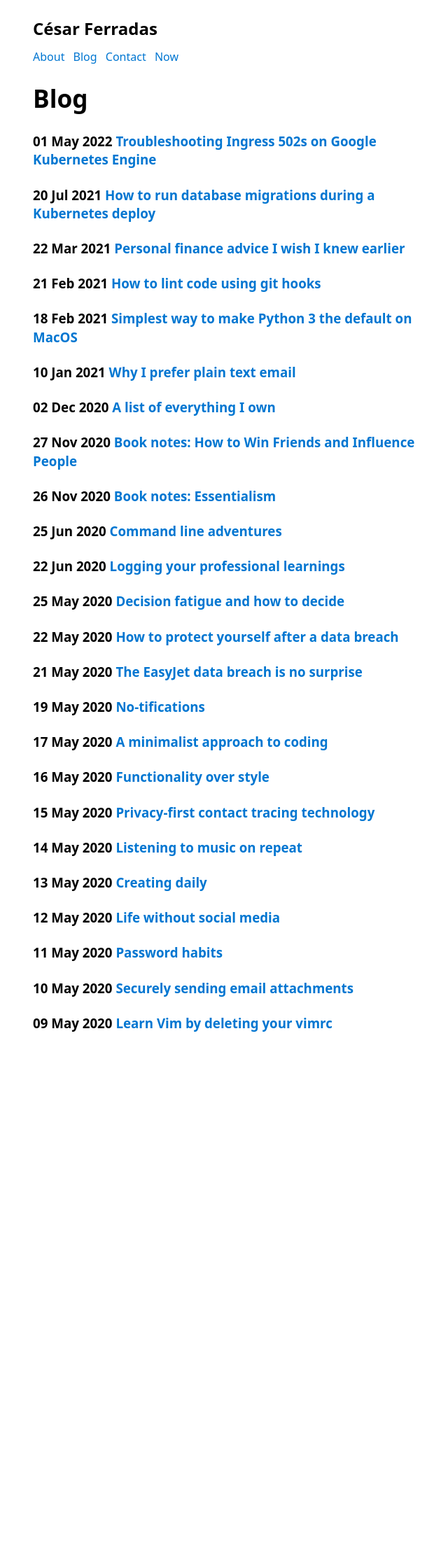
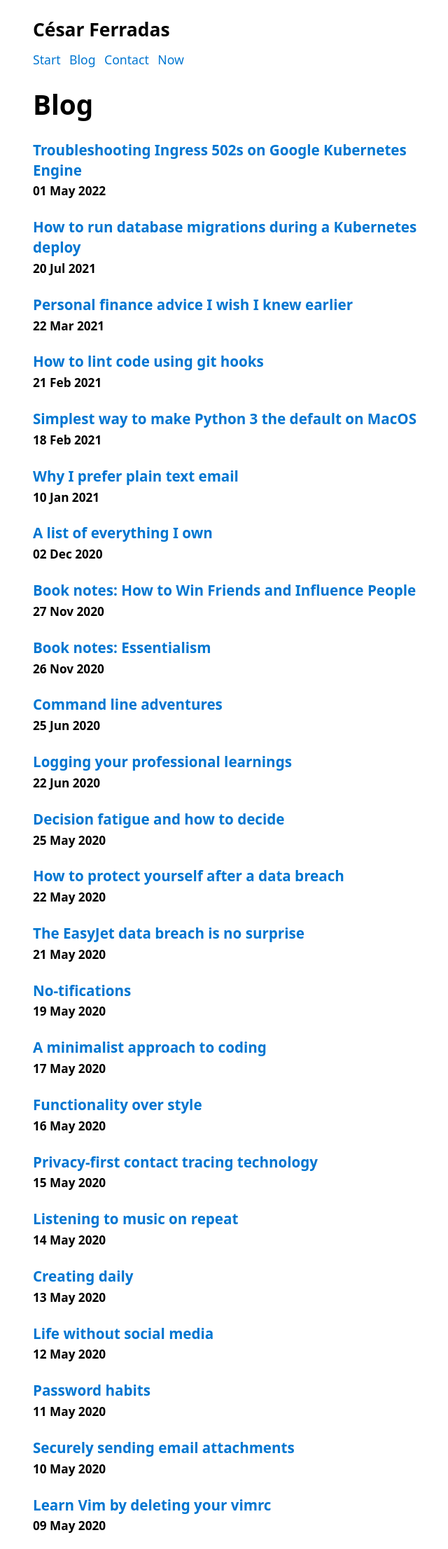
Before and after one commit to cesarferradas/ferrad.as, a Jekyll site: the page built from blog.md, in a window 1280 px wide. Shown: the whole page at 70% size, without its empty margins (293-933 px from the left). Built offline with Jekyll 4.4.1, drawn with Linux system fonts in a browser that asks for light colours; before the commit the page ends 1495 px from its top, so only the background shows below that.

Commit message:
edit layout

```diff
--- a/_layouts/default.html
+++ b/_layouts/default.html
@@ -18,7 +18,7 @@
         {{ site.title }}
       </h2>
       <nav>
-        <a href="{{ '/' | absolute_url }}">About</a>
+        <a href="{{ '/' | absolute_url }}">Start</a>
         <a href="{{ '/blog' | absolute_url }}">Blog</a>
         <a href="{{ '/contact' | absolute_url }}">Contact</a>
         <a href="{{ '/now' | absolute_url }}">Now</a>
--- a/blog.md
+++ b/blog.md
@@ -7,7 +7,8 @@
 
 {% for post in site.posts %}
 <h3>
-  <span>{{ post.date | date_to_string }}</span>
   <a href="{{ post.url | absolute_url }}">{{ post.title }}</a>
+  <br/>
+  <small>{{ post.date | date_to_string }}</small>
 </h3>
 {% endfor %}
--- a/public/css/water.css
+++ b/public/css/water.css
@@ -120,6 +120,7 @@
   background: #fff;
   background: var(--background-body);
   text-rendering: optimizeLegibility;
+  font-size: 1.1em;
 }
 
 @media (prefers-color-scheme: dark) {
```
Also changed, not shown: _layouts/post.html (+1 -12 lines), index.md (+0 -2 lines).
